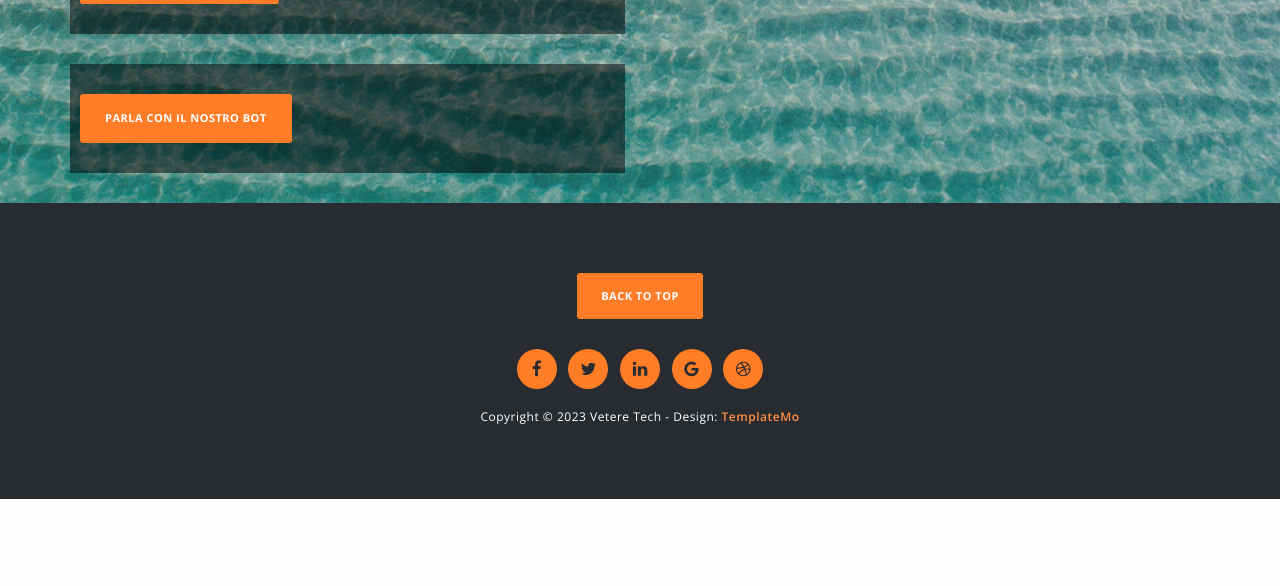
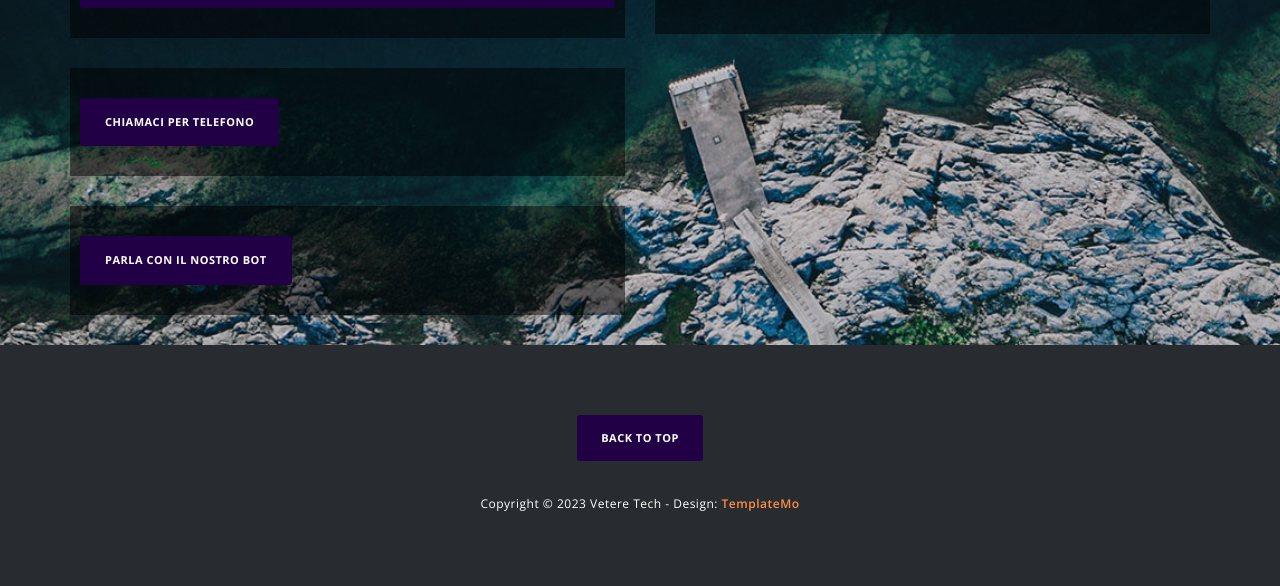
Before and after one commit to simonevetere/vetere.tech-ads, a Flask app: page / in a window 1280 px wide. Shown: the part 5304-5890 px from the top of the page. Before the commit the page ends 5803 px from the top, so only its background shows below. Run offline with Flask 3, Linux system fonts and the light colour scheme; some libraries are stand-ins or nearby versions.

Commit message:
grafica e collegamenti

```diff
--- a/static/css/templatemo-main.css
+++ b/static/css/templatemo-main.css
@@ -124,7 +124,7 @@
 
 .primary-button a {
   display: inline-block;
-  background-color: #ff7d27;
+  background-color: #220045;
   padding: 15px 24px;
   border-radius: 3px;
   text-transform: uppercase;
@@ -146,7 +146,7 @@
 .baner-content {
   padding-top: 30vh;
   text-align: center;
-  background-image: url(https://raw.githubusercontent.com/simonevetere/vetere.tech-ads/main/templates/img/1st-section.jpg);
+  background-image: url(https://raw.githubusercontent.com/simonevetere/vetere.tech-ads/main/templates/img/3rd-big-item.jpg);
 }
 
 .baner-content h1 {
@@ -159,7 +159,7 @@
 }
 
 .baner-content em {
-  color: #ff7d27;
+  color: #220045;
   font-weight: 600;
   font-style: normal;
 }
@@ -202,7 +202,7 @@
 .service-content .left-text .line-dec {
   width: 45px;
   height: 3px;
-  background-color: #ff7d27;
+  background-color: #220045;
   margin: 20px 0px 20px 0px;
 }
 
@@ -237,7 +237,7 @@
 .service-content .service-item .line-dec {
   width: 45px;
   height: 3px;
-  background-color: #ff7d27;
+  background-color: #220045;
   margin: 20px auto 15px auto;
 }
 
@@ -272,7 +272,7 @@
   font-style: normal;
   font-size: 17px;
   font-weight: 700;
-  color: #ff7d27;
+  color: #220045;
 }
 
 .owl-pagination {
@@ -340,11 +340,11 @@
 }
 
 .tabs a:hover {
-  color: #ff7d27;
+  color: #220045;
 }
 
 .tabs .active {
-  border:4px solid #ff7d27;
+  border:4px solid #220045;
 }
 
 .tabgroup div  {
@@ -368,7 +368,7 @@
   padding-left: 15px;
   padding-right: 15px;
   padding-top: 16vh;
-  background-image: url(https://raw.githubusercontent.com/simonevetere/vetere.tech-ads/main/templates/img/5th-section.jpg);
+  background-image: url(https://raw.githubusercontent.com/simonevetere/vetere.tech-ads/main/templates/img/2nd-section.jpg);
 }
 
 .contact-form {
@@ -410,7 +410,7 @@
 
 #contact button {
   display: inline-block;
-  background-color: #ff7d27;
+  background-color: #220045;
   padding: 15px 24px;
   width: 100%;
   border-radius: 3px;
@@ -458,7 +458,7 @@
   line-height: 40px;
   text-align: center;
   display: inline-block;
-  background-color: #ff7d27;
+  background-color: #220045;
   color: #282b2f;
   border-radius: 50%;
   text-decoration: none;
@@ -515,7 +515,7 @@
   .service-content .left-text .line-dec {
     width: 45px;
     height: 3px;
-    background-color: #ff7d27;
+    background-color: #220045;
     margin: 20px auto 20px auto;
   }
 
--- a/templates/index.html
+++ b/templates/index.html
@@ -79,6 +79,7 @@
                                 <span>€ 30.00</span>
                                 <h4>con Host e dominio</h4>
                                 <span> + € 19.99 /mese</span>
+                                <h1 class="text-center"><a class='btn btn-primary' href='https://www.vetere.tech/#app'>Scopri</a></h1>
                                 <div class="primary-button">
                                     <a href="#contact-us">Contattaci</a>
                                 </div>
@@ -93,6 +94,7 @@
                                 <span>€ 40.00</span>
                                 <h4>con servizi web</h4>
                                 <span> + € 19.99 /mese</span>
+                                <h1 class="text-center"><a class='btn btn-primary' href='https://www.vetere.tech/#app'>Scopri</a></h1>
                                 <div class="primary-button">
                                     <a href="#contact-us">Contattaci</a>
                                 </div>
@@ -107,6 +109,7 @@
                                 <span>€ 50.00</span>
                                 <h4>collegato al web</h4>
                                 <span> + € 49.99 /mese</span>
+                                <h1 class="text-center"><a class='btn btn-primary' href='https://www.vetere.tech/#chatbot'>Scopri</a></h1>
                                 <div class="primary-button">
                                     <a href="#contact-us">Contattaci</a>
                                 </div>
@@ -121,6 +124,7 @@
                                 <span>€ 30.00</span>
                                 <h4>collegato al web</h4>
                                 <span> + € 19.99 /mese</span>
+                                <h1 class="text-center"><a class='btn btn-primary' href='https://www.vetere.tech/#realtaaumentata'>Scopri</a></h1>
                                 <div class="primary-button">
                                     <a href="#contact-us">Contattaci</a>
                                 </div>
@@ -213,13 +217,6 @@
                     <div class="primary-button">
                         <a href="#home">Back To Top</a>
                     </div>
-                    <ul>
-                        <li><a href="#"><i class="fa fa-facebook"></i></a></li>
-                        <li><a href="#"><i class="fa fa-twitter"></i></a></li>
-                        <li><a href="#"><i class="fa fa-linkedin"></i></a></li>
-                        <li><a href="#"><i class="fa fa-google"></i></a></li>
-                        <li><a href="#"><i class="fa fa-dribbble"></i></a></li>
-                    </ul>
                     <p>Copyright &copy; 2023 Vetere Tech
 
                     - Design: <a rel="nofollow noopener" href="https://templatemo.com"><em>TemplateMo</em></a></p>
```
